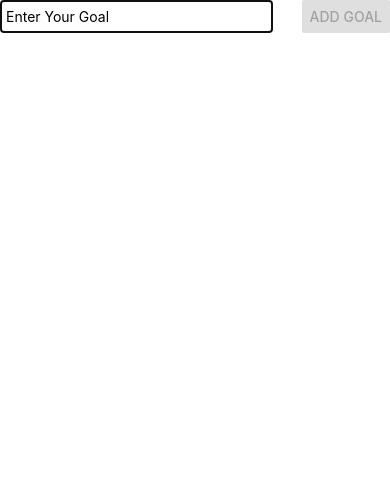
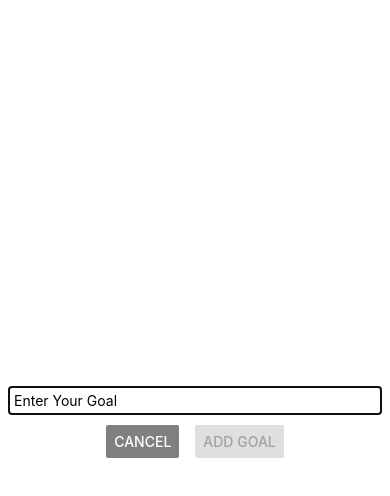
Before and after one commit to aecial/React-Udemy, a React Native app: screen / in a window 390 px wide. Both pictures are taken after a click on the button "ADD GOAL". Shown: the top 496 px of the page. Built offline with nearby package versions, Linux system fonts and the light colour scheme.

Commit message:
redesign modal

```diff
--- a/App.js
+++ b/App.js
@@ -14,6 +14,9 @@ export default function App() {
   const addGoalHandler = () => {
     setGoals((prev) => [...prev, enteredGoalText]);
     setEnteredGoalText("");
+    setOpenModal(false);
+  };
+  const closeModal = () => {
     setOpenModal(false);
   };
   const removeGoalHandler = (goal) => {
@@ -34,6 +37,7 @@ export default function App() {
         addGoalHandler={addGoalHandler}
         goalInputHandler={goalInputHandler}
         enteredGoalText={enteredGoalText}
+        closeModal={closeModal}
       />
       <View style={styles.goalContainer}>
         <FlatList
--- a/components/GoalInput.js
+++ b/components/GoalInput.js
@@ -4,6 +4,7 @@ function GoalInput({
   enteredGoalText,
   addGoalHandler,
   openModal,
+  closeModal,
 }) {
   return (
     <Modal visible={openModal} animationType="slide">
@@ -14,28 +15,37 @@ function GoalInput({
           onChangeText={goalInputHandler}
           value={enteredGoalText}
         />
-        <Button
-          title="Add Goal"
-          onPress={addGoalHandler}
-          disabled={enteredGoalText === ""}
-        />
+        <View style={styles.buttonContainer}>
+          <Button
+            title="Add Goal"
+            onPress={addGoalHandler}
+            disabled={enteredGoalText === ""}
+          />
+          <Button title="Cancel" onPress={closeModal} color={"gray"} />
+        </View>
       </View>
     </Modal>
   );
 }
 const styles = StyleSheet.create({
   inputContainer: {
-    // backgroundColor: "green",
-    flexDirection: "row",
-    justifyContent: "space-between",
+    flex: 1,
+    justifyContent: "center",
+
     gap: 10,
-    paddingBottom: 24,
+    padding: 8,
   },
   textInput: {
     borderColor: "gray",
     borderWidth: 1,
-    width: "70%",
+    width: "100%",
     padding: 5,
+  },
+  buttonContainer: {
+    flexDirection: "row-reverse",
+    width: "100%",
+    justifyContent: "center",
+    gap: 16,
   },
 });
 
```
